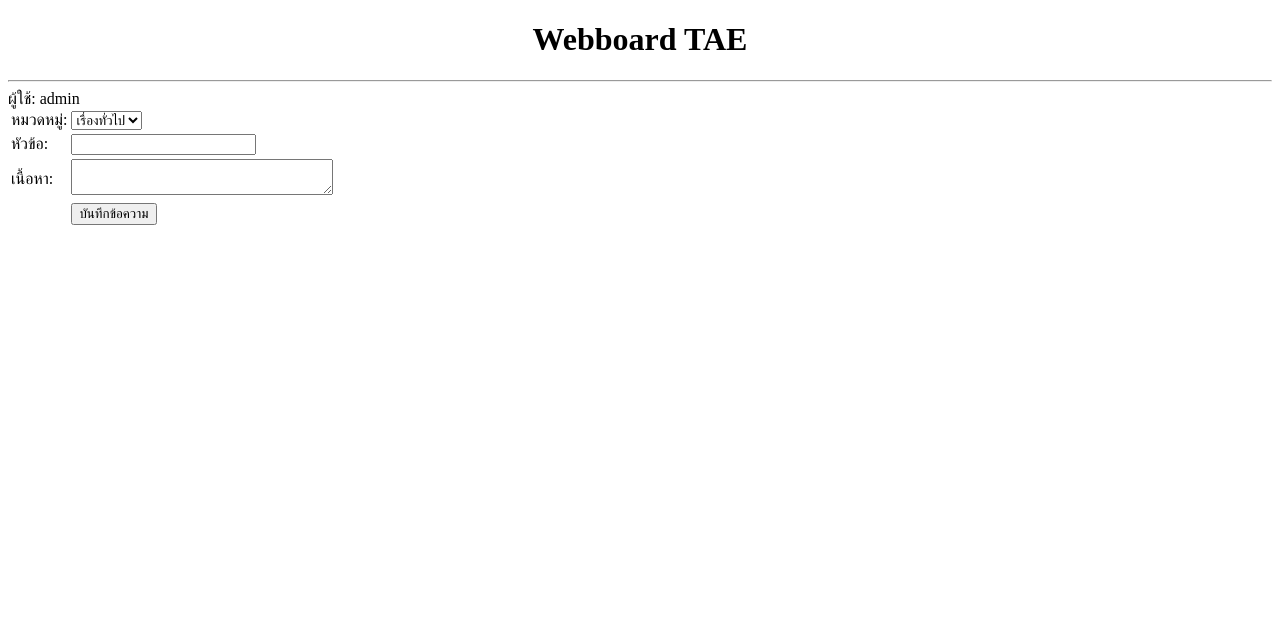
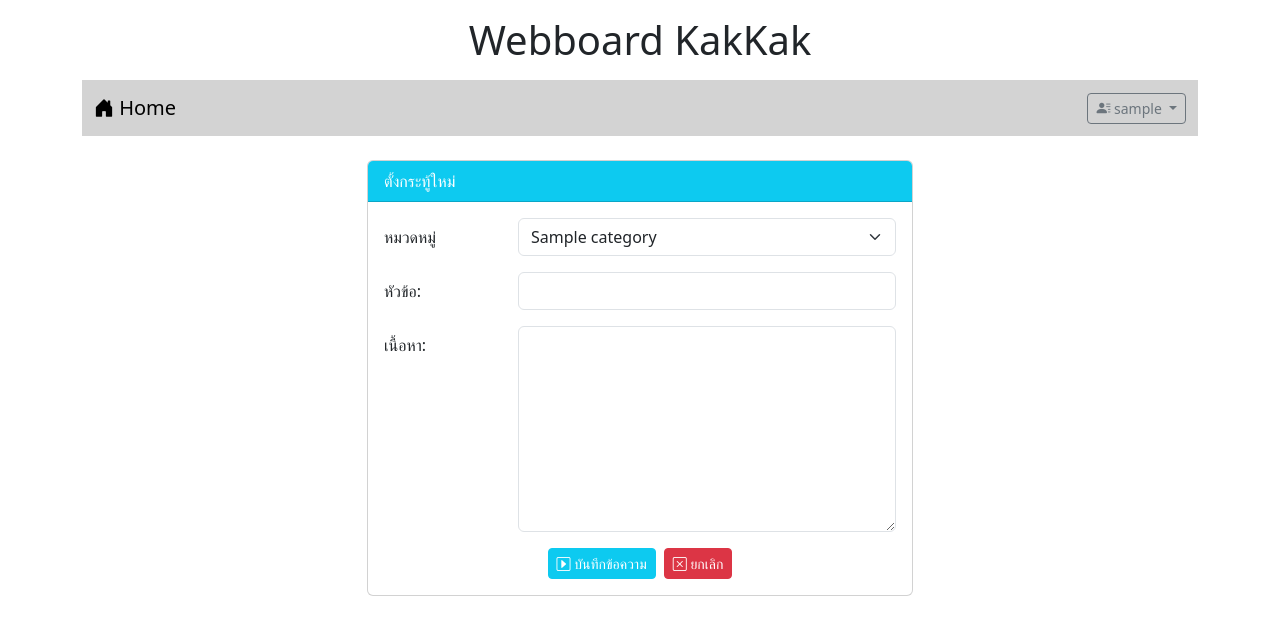
Before and after one commit to taechinnapat/Webboard-ECT-TAE, a PHP site: page /newpost.php in a window 1280 px wide. Shown: the top 635 px of the page. Run offline with PHP 8.4, Linux system fonts and the light colour scheme; the visitor is signed in with stand-in values (Sample User, id 1); tables that the repository leaves empty hold one stand-in row (values such as "Sample post").

Commit message:
Work9
edit newpost.php,verify.php,index.php and add newpost_save.php

```diff
--- a/newpost.php
+++ b/newpost.php
@@ -7,23 +7,65 @@ if(!isset($_SESSION['id'])){
 <!DOCTYPE html>
 <html lang="en">
 <head>
+     <link rel="stylesheet" href="bootstrap-5.3.2-dist/css/bootstrap.min.css">
+    <script src="bootstrap-5.3.2-dist/js/bootstrap.bundle.min.js"></script>
+    <link rel="stylesheet" href="https://cdn.jsdelivr.net/npm/bootstrap-icons@1.11.3/font/bootstrap-icons.min.css">
     <meta charset="UTF-8">
     <meta name="viewport" content="width=device-width, initial-scale=1.0">
     <title>NewPost</title>
 </head>
 <body>
-    <h1 style="text-align: center;">Webboard TAE</h1>
-    <hr>
-    <?php
-        echo"ผู้ใช้: $_SESSION[username]";
-        echo"<table>
-        <tr><td>หมวดหมู่:</td><td>
-        <select>
-            <option value= general>เรื่องทั่วไป</option>
-            <option value= study>เรื่องเรียน</option>
-        </select></td>
-        <tr><td>หัวข้อ:</td><td><input type=text></td></tr>
-        <tr><td>เนื้อหา:</td><td><textarea name=message cols= 30 rows= 2></textarea></td></tr>
-        <tr><td></td><td><input type= submit value= บันทึกข้อความ></td></tr>
-        </table>";
-    ?>
+    <div class="container">
+        <h1 style="text-align: center;" class="m-3">Webboard KakKak</h1>
+        <?php include "nav.php" ?>
+        <div class="row mt-4">
+            <div class="col-lg-3 col-md-2 col-sm-1"></div>
+            <div class="col-lg-6 col-md-8 col-sm-10">
+                <div class="card border-into">
+                    <div class="card-header bg-info text-white">ตั้งกระทู้ใหม่</div>
+                    <div class="card-body">
+                        <form action="newpost_save.php" method="post">
+                            <div class="row">
+                                <label class="col-lg-3 col-form-label">หมวดหมู่</label>
+                                <div class="col-lg-9">
+                                    <select name="category" class="form-select">
+                                        <?php
+                                            $conn=new PDO("mysql:host=localhost;dbname=webboard;charset=utf8","root","");
+                                            $sql="SELECT * FROM category";
+                                            foreach($conn->query($sql) as $row){
+                                            echo "<option value=$row[id]>$row[name]</option>";
+                                            }
+                                            $conn=null;
+                                        ?>
+                                    </select>
+                                </div>
+                            </div>
+                            <div class="row mt-3">
+                                <label class="col-lg-3 col-form-label">หัวข้อ:</label>
+                                <div class="col-lg-9">
+                                    <input type="text" name="topic" class="form-control" required>
+                                </div>
+                            </div>
+                            <div class="row mt-3">
+                                <label class="col-lg-3 col-form-label">เนื้อหา:</label>
+                                <div class="col-lg-9">
+                                    <textarea name="content" rows="8" class="form-control" required></textarea>
+                                </div>
+                            </div>
+                            <div class="row mt-3">
+                                <div class="col-lg-12 d-flex justify-content-center">
+                                <button type="submit" class="btn btn-info btn-sm text-white me-2">
+                                <i class="bi bi-caret-right-square"></i> บันทึกข้อความ</button>
+                                <button type="reset" class="btn btn-danger btn-sm">
+                                <i class="bi bi-x-square"></i> ยกเลิก</button>
+                                </div>
+                            </div>
+                        </form>
+                    </div>
+                </div>
+            </div>
+            <div class="col-lg-3 col-md-2 col-sm-1"></div>
+        </div>
+    </div><br>
+</body>
+</html>
```
Also changed, not shown: index.php (+23 -15 lines), newpost_save.php (added, +15 -0 lines), register.php (+15 -1 lines), register_save.php (+13 -6 lines), verify.php (+15 -31 lines).
